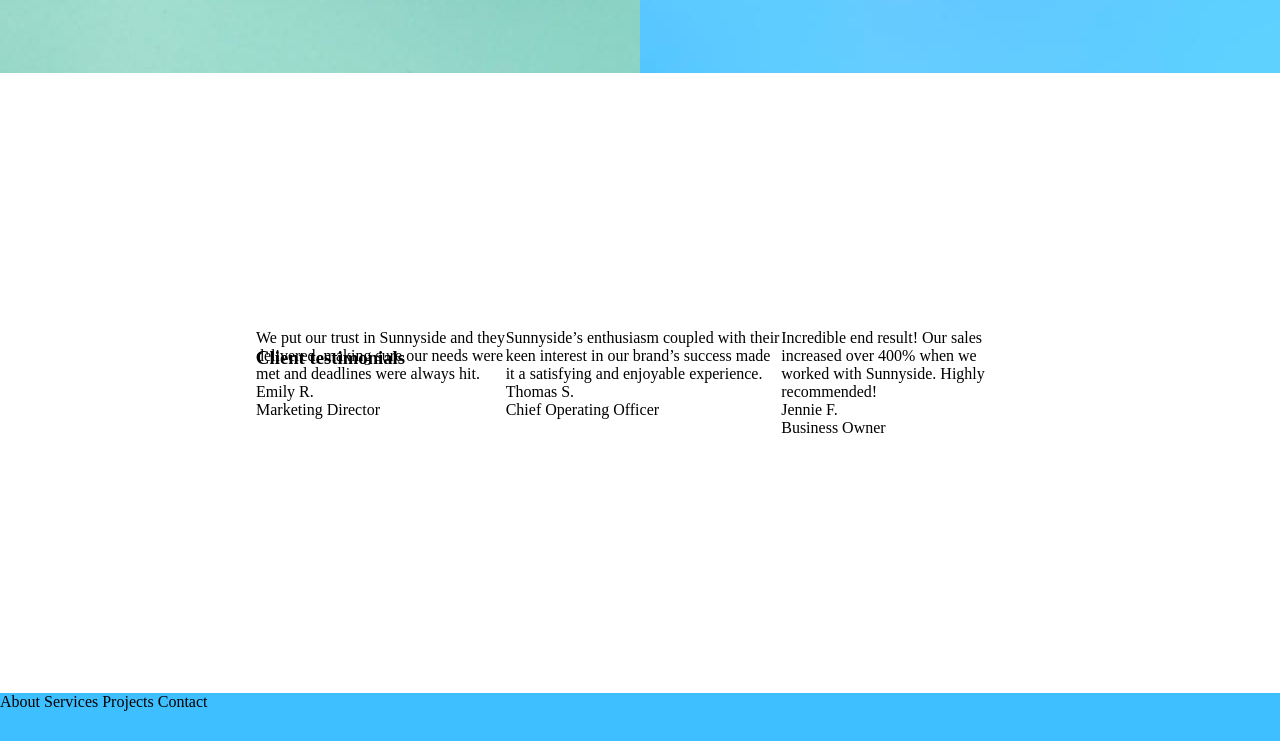
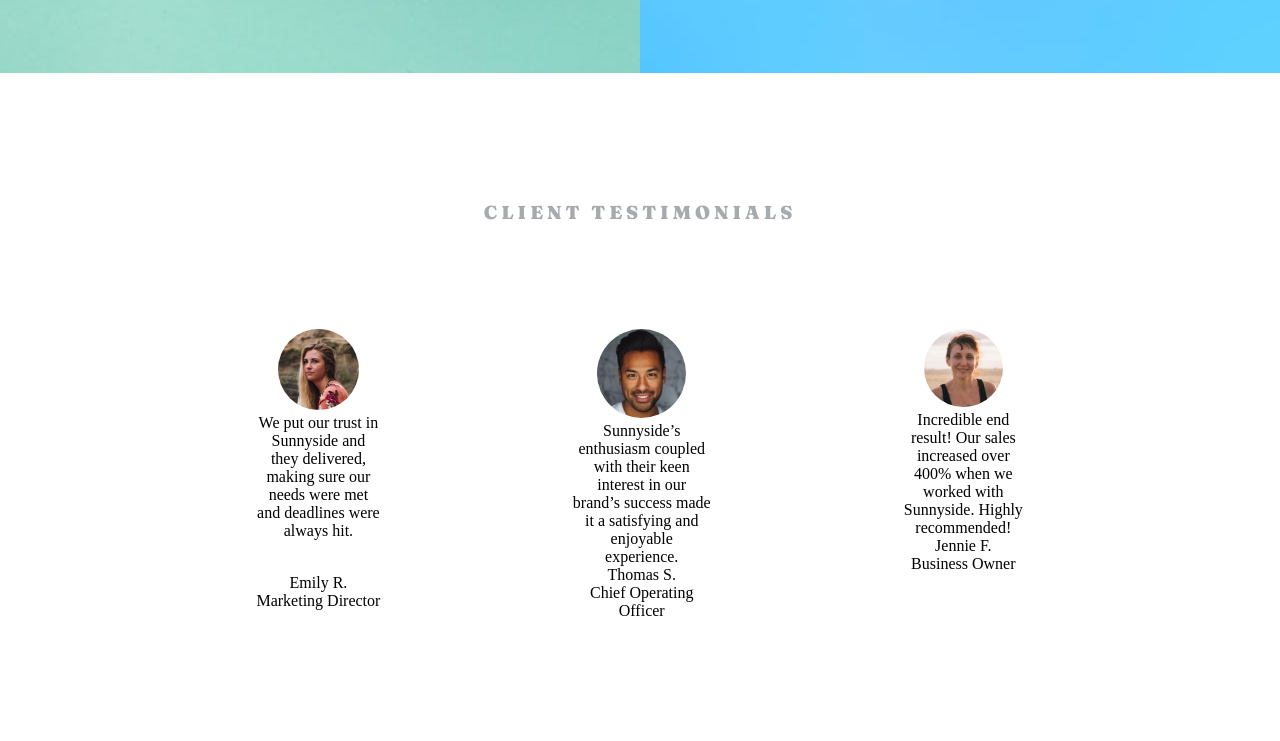
Before and after one commit to Yourisrachid/sunnyside-agency, a plain HTML site: page index.html in a window 1280 px wide. Shown: the part 2319-3060 px from the top of the page. Before the commit the page ends 3030 px from the top, so only its background shows below. Drawn offline with Linux system fonts and the light colour scheme.

Commit message:
Version 2.5.5

```diff
--- a/index.html
+++ b/index.html
@@ -102,19 +102,31 @@
             <h3>Client testimonials</h3>
 
             <div class = "first">
-            We put our trust in Sunnyside and they delivered, making sure our needs were met and deadlines were always hit.<br>
+                <center>
+                <img src="images/people/image-emily.jpg"><br>
+
+                <p3>We put our trust in Sunnyside and they delivered, making sure our needs were met and deadlines were always hit.</p><br>
                 Emily R.<br>
                 Marketing Director<br>
+                </center>
             </div>
             <div class="second">
+                <center>
+                <img src="images/people/image-thomas.jpg"><br>
+
                 Sunnyside’s enthusiasm coupled with their keen interest in our brand’s success made it a satisfying and enjoyable experience.<br>
                 Thomas S.<br>
                 Chief Operating Officer<br>
+                </center>
             </div>
             <div class="third">
+                <center>
+                <img src="images/people/image-jennie.jpg"><br>
+
                 Incredible end result! Our sales increased over 400% when we worked with Sunnyside. Highly recommended!<br>
                 Jennie F.<br>
                 Business Owner<br>
+                </center>
             </div>
 
     </div>
--- a/style.scss
+++ b/style.scss
@@ -246,13 +246,45 @@ html {
 
 .lastbox {
     display: flex;
-    justify-content: space-between;
+    flex-direction: row;
+    justify-content: center;
     padding: 20%;
     background-color: $white;
+    gap: 25%;
 
     h3 {
-        justify-items: center ;
-        align-items: flex-start;
         position: absolute;
+        justify-self: center;
+        align-self: self-start;
+        margin-top: -10%;
+        color:$grayblue;
+        text-transform: uppercase;
+        letter-spacing: 4px;
+
+        font: {
+            family: fraunces;
+            weight: 900;
+        }
+    }
+
+    .first {
+        img {
+            border-radius: 50%;
+            width: 65%;
+        }
+    }
+
+    .second {
+        img {
+            border-radius: 50%;
+            width: 65%;
+        }
+    }
+
+    .third {
+        img {
+            border-radius: 50%;
+            width: 65%;
+        }
     }
 }
```
Also changed, not shown: style.css, 1 other file. Lines whose indentation alone changed are shown as unchanged.
